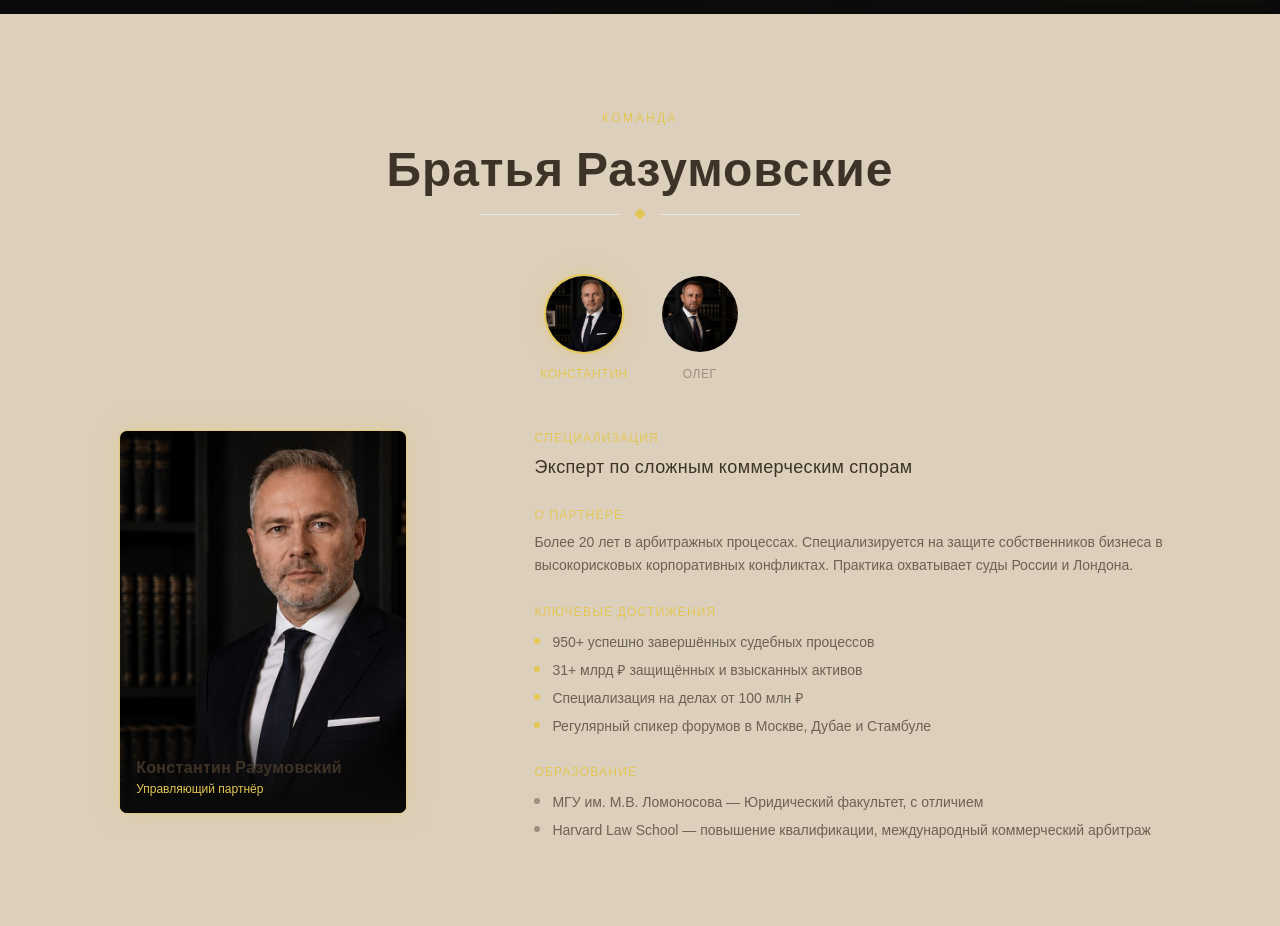
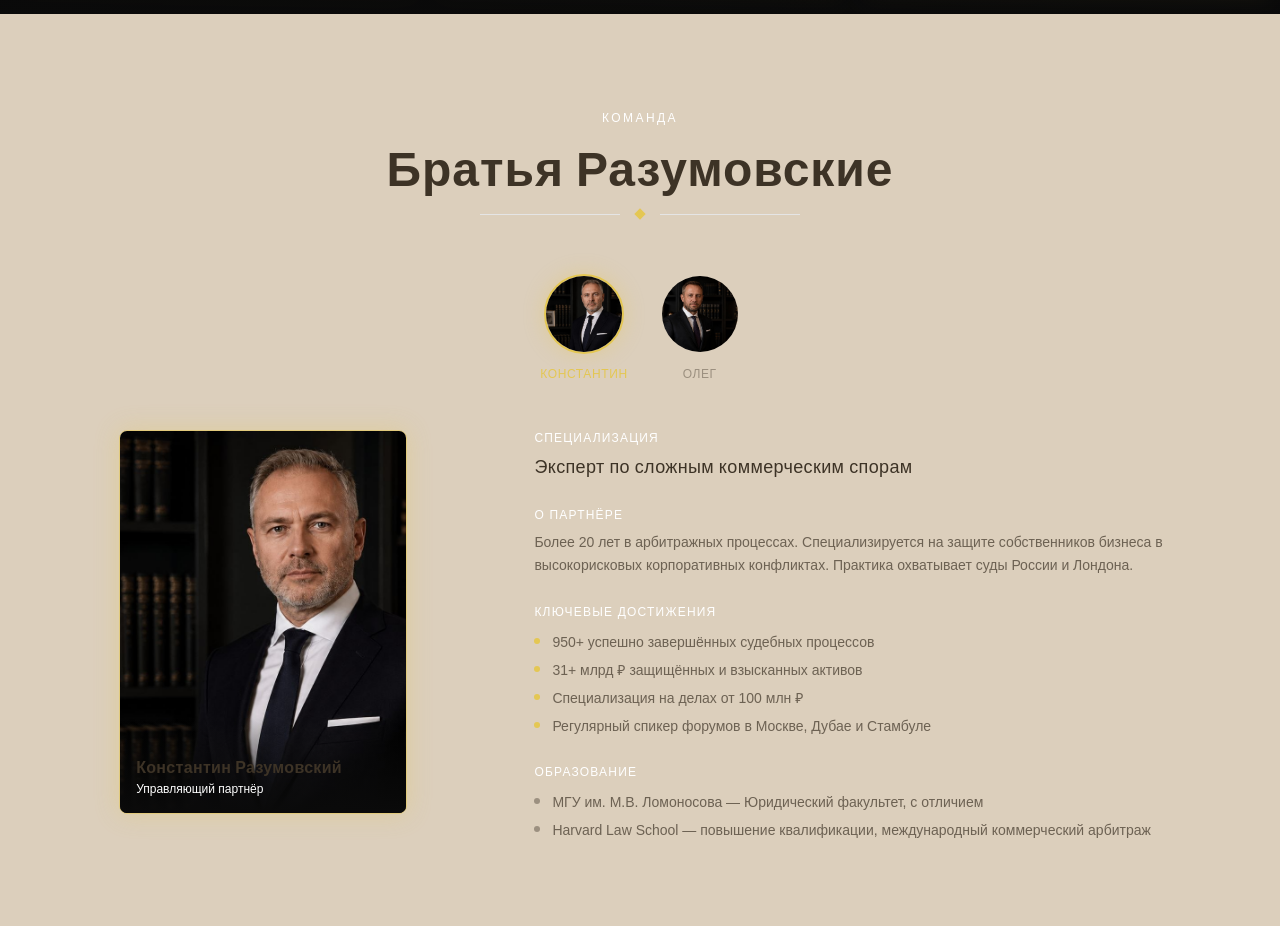
Before and after one commit to artempataga1-pixel/ships_project, a Next.js app in the folder demo-site/: page / in a window 1280 px wide. Shown: the part 786-1712 px from the top of the page. Built offline with nearby package versions, Linux system fonts and the light colour scheme; no server answers; a web font is replaced by a local one.

Commit message:
Команда: золотой текст заменен на белый

```diff
--- a/demo-site/src/components/sections/PartnersSection.tsx
+++ b/demo-site/src/components/sections/PartnersSection.tsx
@@ -6,7 +6,7 @@ export function PartnersSection() {
   return (
     <SectionWrapper id="partners" dark>
       <div className="text-center mb-14">
-        <p className="text-gold text-xs uppercase tracking-[0.2em] mb-4">Команда</p>
+        <p className="text-white text-xs uppercase tracking-[0.2em] mb-4">Команда</p>
         <h2 className="font-display text-3xl sm:text-4xl md:text-5xl font-bold mb-5" style={{ color: "var(--dark-text-100)" }}>
           Братья Разумовские
         </h2>
--- a/demo-site/src/components/sections/PartnersTabs.tsx
+++ b/demo-site/src/components/sections/PartnersTabs.tsx
@@ -51,22 +51,22 @@ export function PartnersTabs() {
               <div className="absolute inset-x-0 bottom-0 h-24 bg-gradient-to-t from-charcoal to-transparent" />
               <div className="absolute bottom-4 left-4 right-4">
                 <p className="font-display font-semibold" style={{ color: "var(--dark-text-100)" }}>{partner.name}</p>
-                <p className="text-gold text-xs mt-0.5">{partner.role}</p>
+                <p className="text-white text-xs mt-0.5">{partner.role}</p>
               </div>
             </div>
           </div>
 
           <div className="lg:col-span-3 flex flex-col gap-7">
             <div>
-              <p className="text-gold text-xs uppercase tracking-widest mb-2">Специализация</p>
+              <p className="text-white text-xs uppercase tracking-widest mb-2">Специализация</p>
               <p className="text-lg font-display leading-snug" style={{ color: "var(--dark-text-100)" }}>{partner.specialty}</p>
             </div>
             <div>
-              <p className="text-gold text-xs uppercase tracking-widest mb-2">О партнёре</p>
+              <p className="text-white text-xs uppercase tracking-widest mb-2">О партнёре</p>
               <p className="leading-relaxed text-sm" style={{ color: "var(--dark-text-70)" }}>{partner.bio}</p>
             </div>
             <div>
-              <p className="text-gold text-xs uppercase tracking-widest mb-3">Ключевые достижения</p>
+              <p className="text-white text-xs uppercase tracking-widest mb-3">Ключевые достижения</p>
               <ul className="flex flex-col gap-2">
                 {partner.achievements.map((a, i) => (
                   <li key={i} className="flex items-start gap-3 text-sm" style={{ color: "var(--dark-text-70)" }}>
@@ -77,7 +77,7 @@ export function PartnersTabs() {
               </ul>
             </div>
             <div>
-              <p className="text-gold text-xs uppercase tracking-widest mb-3">Образование</p>
+              <p className="text-white text-xs uppercase tracking-widest mb-3">Образование</p>
               <ul className="flex flex-col gap-2">
                 {partner.education.map((e, i) => (
                   <li key={i} className="flex items-start gap-3 text-sm" style={{ color: "var(--dark-text-70)" }}>
```
